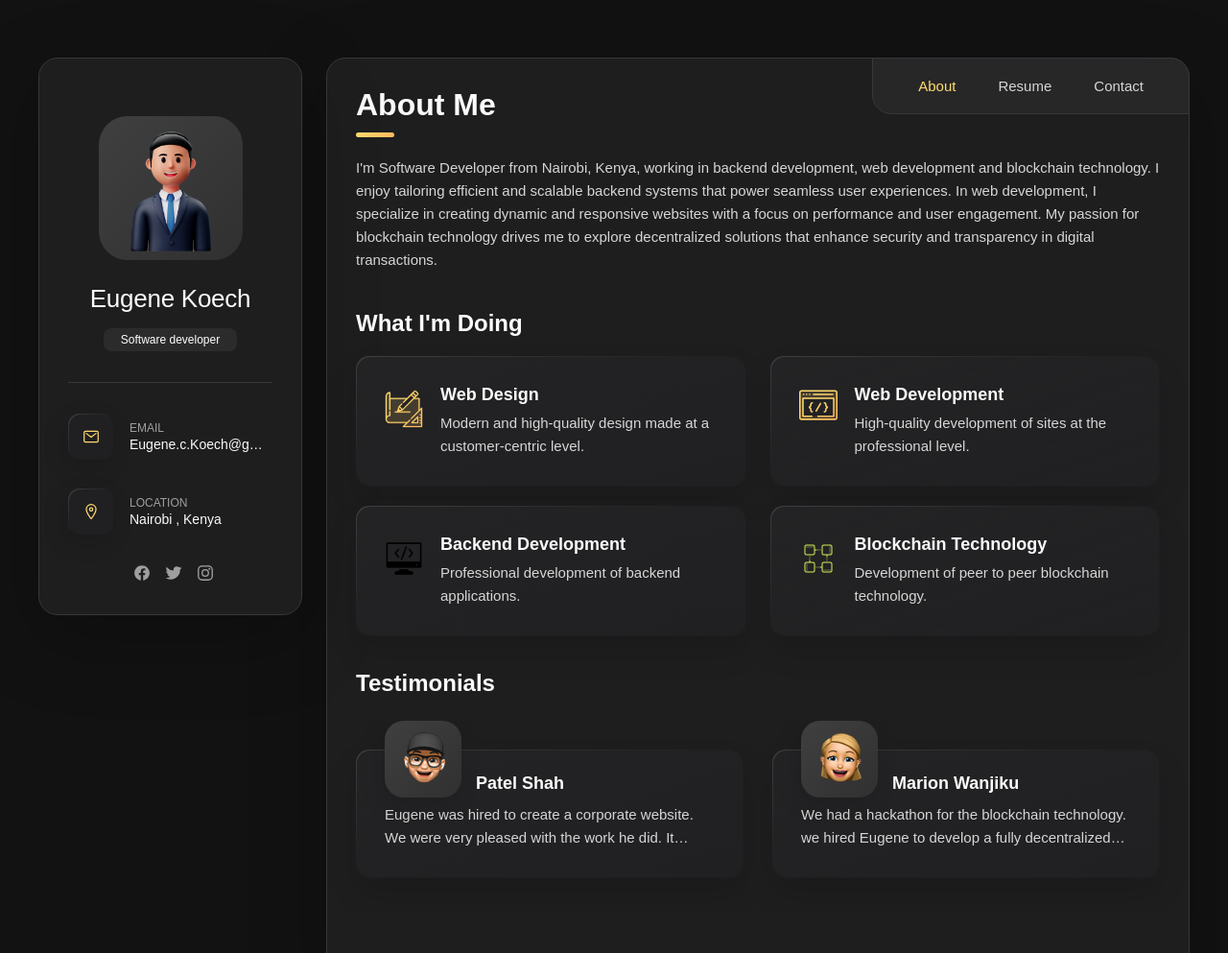
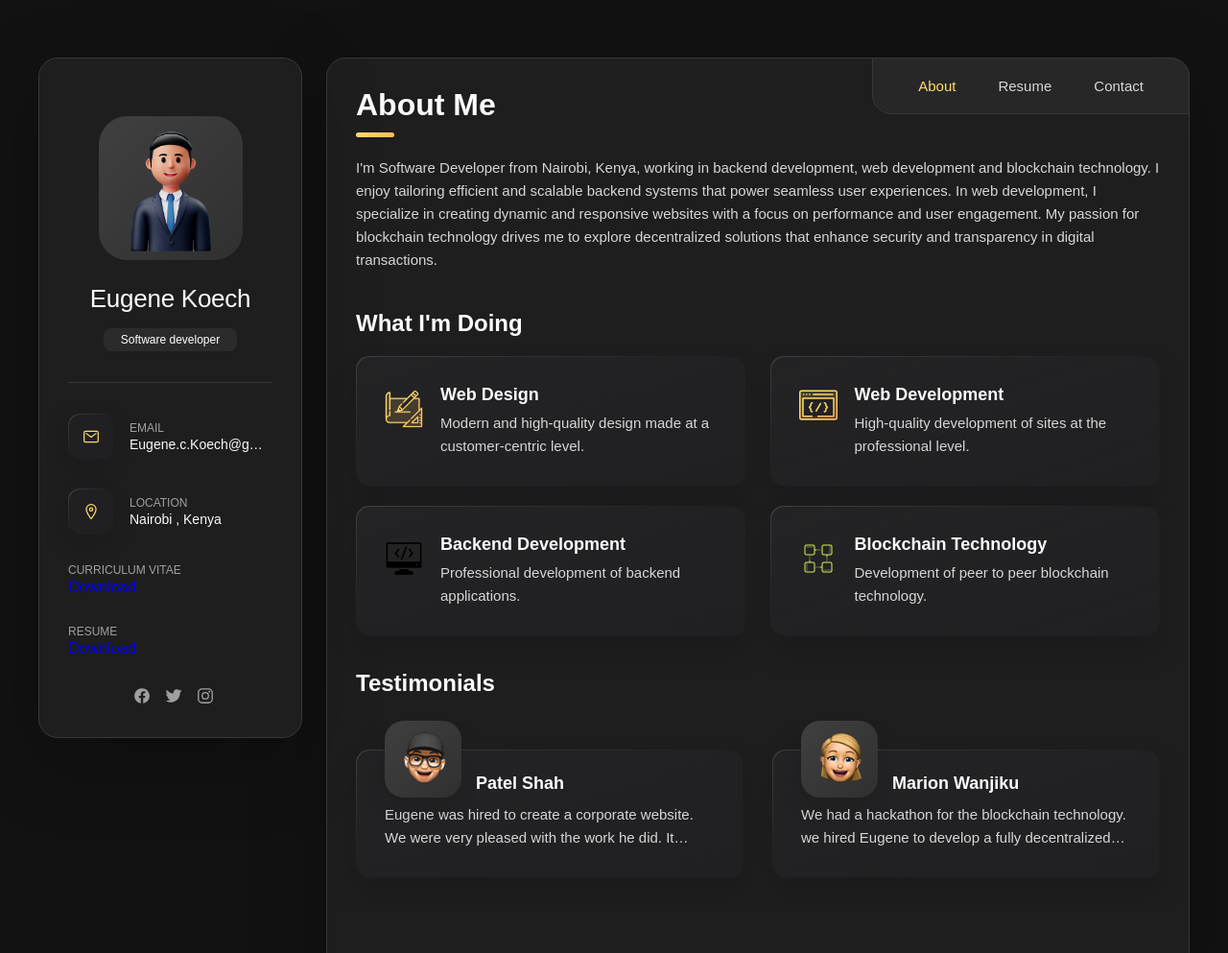
Before and after one commit to SimplyGene/Portfolio, a plain HTML site: page index.html in a window 1280 px wide. Shown: the top 993 px of the page at 96% size. Drawn offline with nearby package versions, Linux system fonts and the light colour scheme.

Commit message:
Add CV and resume download links

```diff
--- a/index.html
+++ b/index.html
@@ -85,6 +85,20 @@
             </div>
 
           </li>
+
+          <li class="contact-item">
+            <div class="contact-info">
+                <p class="contact-title">CURRICULUM VITAE</p>
+                <a href="/EUGENE_KOECH_CV.pdf" download>Download</a>
+            </div>
+        </li>
+
+        <li class="contact-item">
+            <div class="contact-info">
+                <p class="contact-title">Resume</p>
+                <a href="/RESUME.pdf" download>Download</a>
+            </div>
+        </li>
 
         </ul>
 
```
